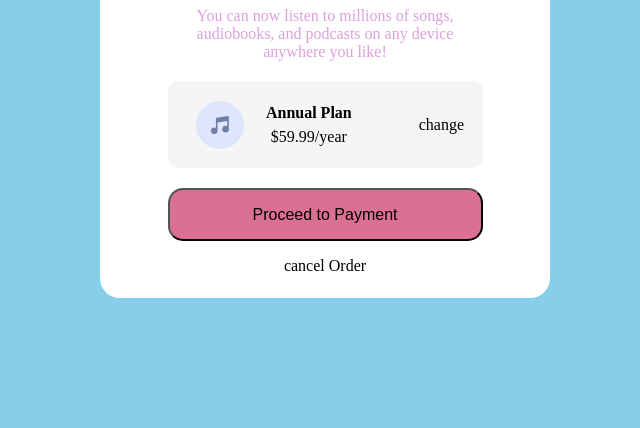
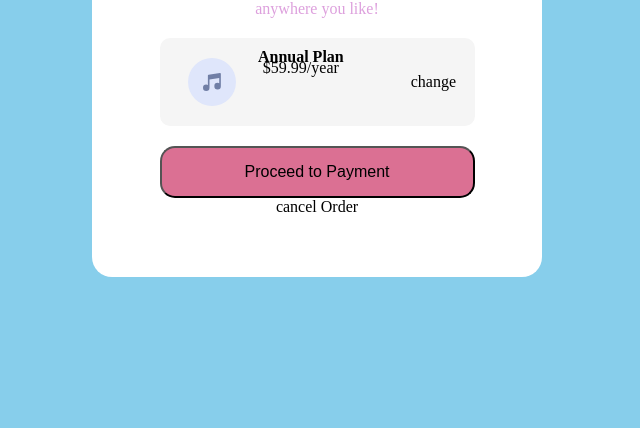
Before and after one commit to Fikayomi2022/dezore2, a plain HTML site: page index.html in a window 1280 px wide. Shown: the part 372-800 px from the top of the page, without its empty margins (358-998 px from the left). Drawn offline with Linux system fonts and the light colour scheme.

Commit message:
initial
first order

```diff
--- a/style.css
+++ b/style.css
@@ -1,3 +1,12 @@
+@charset "utf-8";
+
+*{
+    margin: 0;
+    padding: 0;
+    box-sizing: border-box;
+    scroll-behavior: smooth;
+}
+
 body{
     background-color: skyblue;
 }
```
